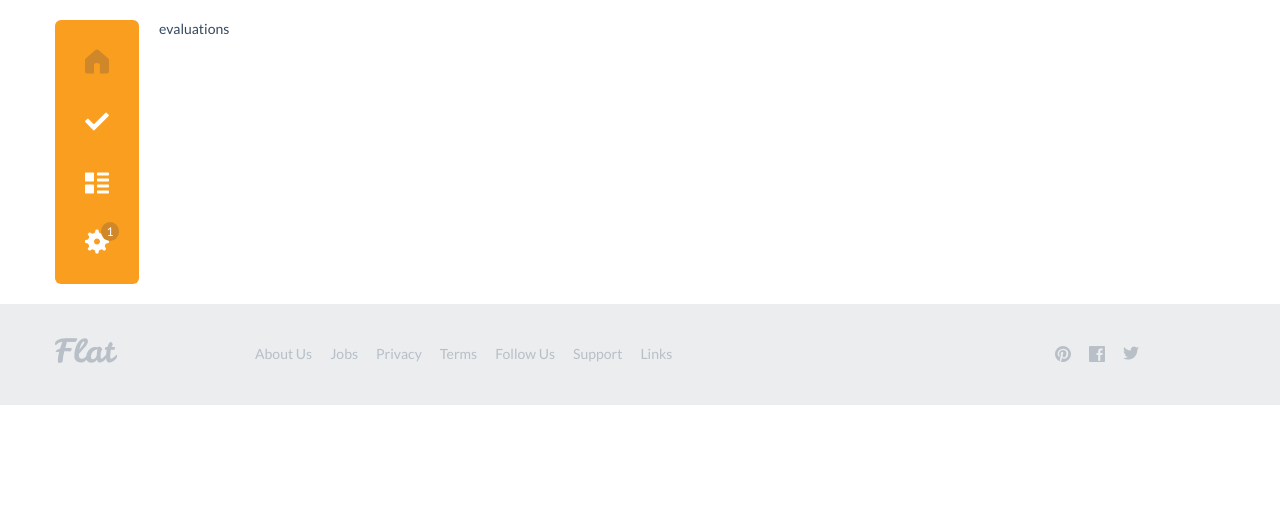
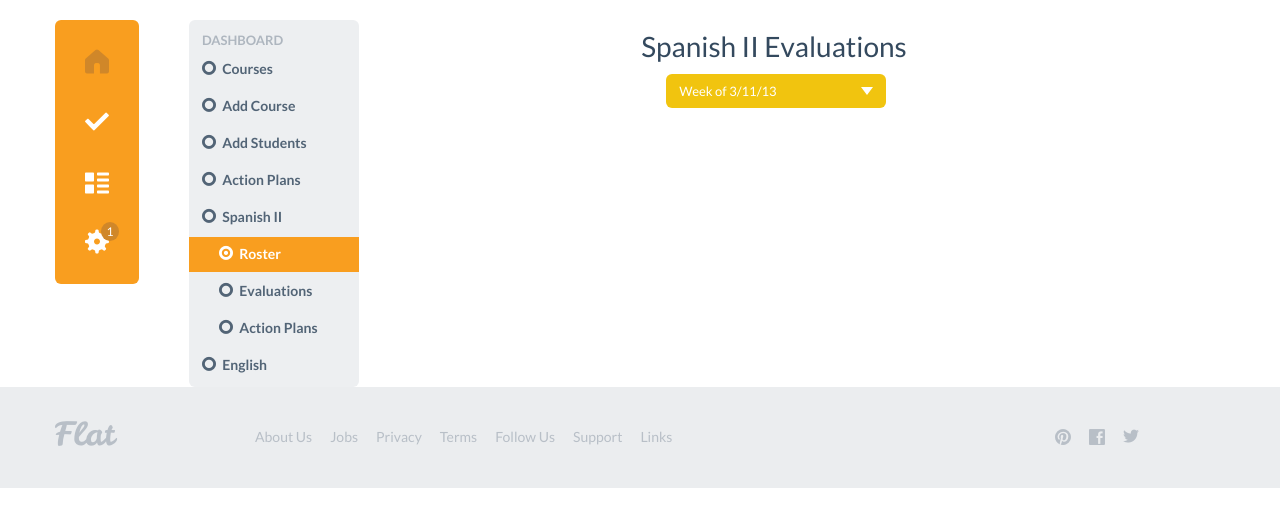
Before and after one commit to JackMcGrath/Zerebral-Rewards, a Django app: template zerebralweb/templates/teachers/courses/evaluations.html in a window 1280 px wide. Shown: the part 80-607 px from the top of the page. Run offline with Django 3.2, Linux system fonts and the light colour scheme; the template is opened without the code that fills it, so the values that code supplies are empty; some libraries are stand-ins or nearby versions.

Commit message:
styling for evaluations template

```diff
--- a/zerebralweb/static/css/zerebral.css
+++ b/zerebralweb/static/css/zerebral.css
@@ -208,3 +208,7 @@ a.text-primary:focus {
 #roster-btns {
     margin-left: 18px;
 }
+
+.eval-dropdown {
+    left: 36%;
+}
--- a/zerebralweb/templates/teachers/courses/evaluations.html
+++ b/zerebralweb/templates/teachers/courses/evaluations.html
@@ -1,5 +1,17 @@
 {% extends "teachers/base.html" %}
 
 {% block content %}
-evaluations
+    <div class="row">
+        {% include "teachers/courses/parial_courses_navigation.html" %}
+        <div id='evaluations' class='span8'>
+            <h5 class='text-center'>Spanish II Evaluations</h5>
+            <select name='small' class='select mbl eval-dropdown'>
+                <option value='0'>Week of 3/11/13</option>
+                <option value='1'>Week of 3/04/13</option>
+            </select>
+        </div>
+    </div>
 {% endblock %}
+{% block script-extra %}
+
+{% endblock %}
```
